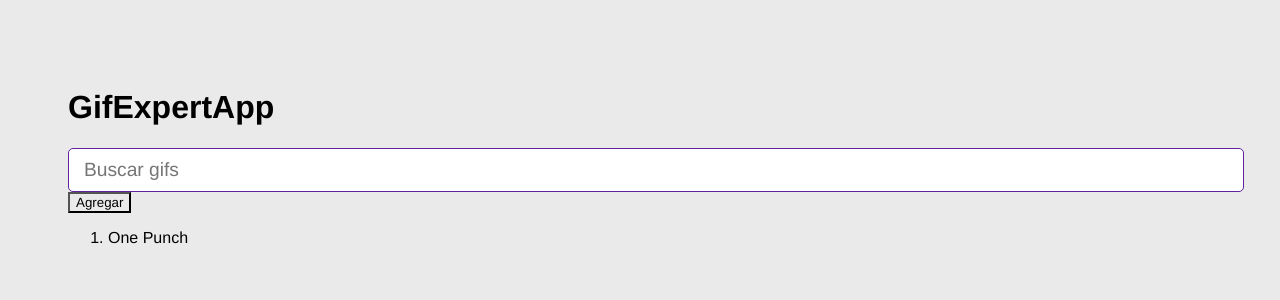
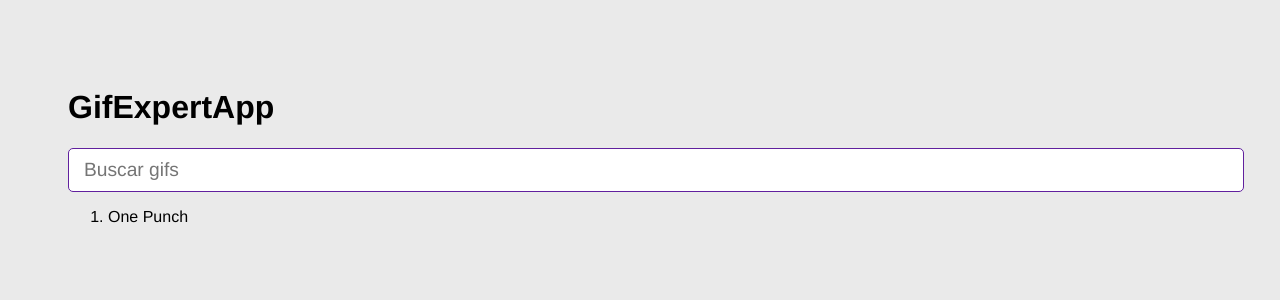
Before and after one commit to LuisVasquez23/curso-react, a React (Vite) app in the folder 04-gif-expert-app/: page / in a window 1280 px wide. Shown: the top 300 px of the page. Built offline with nearby package versions, Linux system fonts and the light colour scheme.

Commit message:
Comunicación entre componentes

```diff
--- a/04-gif-expert-app/src/GifExpertApp.jsx
+++ b/04-gif-expert-app/src/GifExpertApp.jsx
@@ -4,18 +4,19 @@ import AddCategory from "./components/AddCategory";
 const GifExpertApp = () => {
   const [categories, setCategories] = useState(["One Punch"]);
 
-  const handleAdd = () => {
-    setCategories([...categories, "HunterXHunter"]);
+  const handleAdd = (newCategory) => {
+    setCategories([...categories, newCategory]);
   };
 
   return (
     <>
+      {/* Title */}
       <h1>GifExpertApp</h1>
-      {/* input */}
-      <AddCategory />
+
+      {/* Componente AddCategory */}
+      <AddCategory setCategories={handleAdd} />
 
       {/* Listado de Gifs */}
-      <button onClick={handleAdd}>Agregar</button>
       <ol>
         {categories.map((category) => {
           return <li key={category}>{category}</li>;
--- a/04-gif-expert-app/src/components/AddCategory.jsx
+++ b/04-gif-expert-app/src/components/AddCategory.jsx
@@ -1,6 +1,6 @@
 import { useState } from "react";
 
-const AddCategory = () => {
+const AddCategory = ({ setCategories }) => {
   const [inputValue, setInputValue] = useState("");
 
   const onInputChange = ({ target }) => {
@@ -9,7 +9,11 @@ const AddCategory = () => {
 
   const onSubmit = (event) => {
     event.preventDefault();
-    console.log(inputValue);
+
+    if (inputValue.trim().length <= 1) return;
+
+    setCategories(inputValue);
+    setInputValue("");
   };
 
   return (
```
